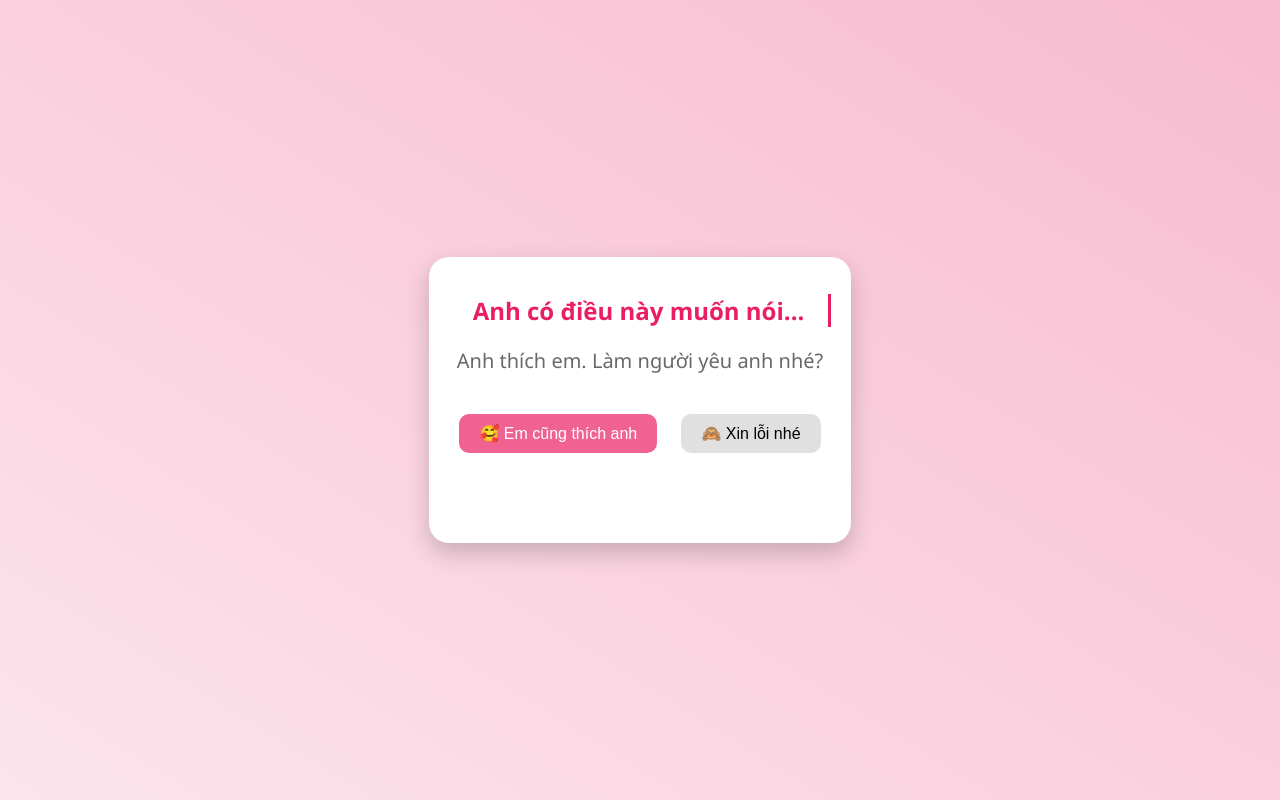
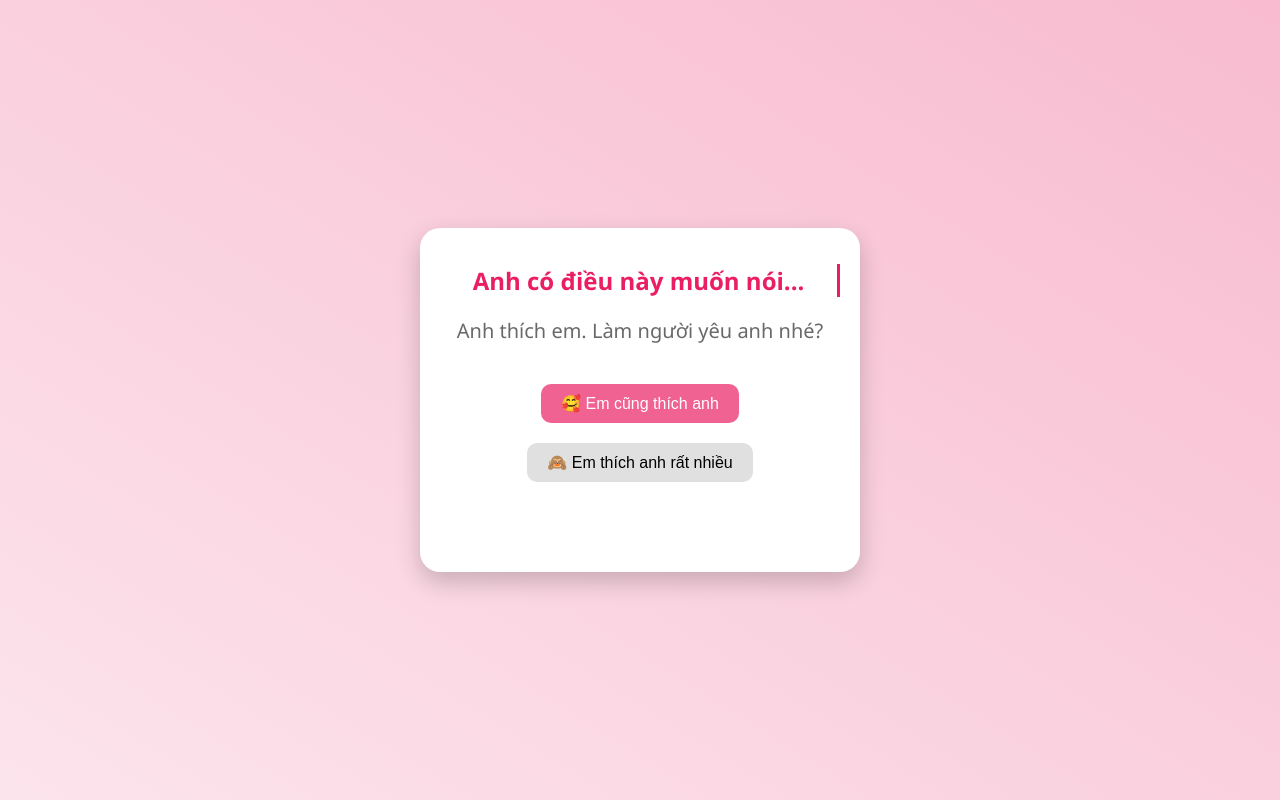
Before and after one commit to Vinh-dz-ass/hehe, a plain HTML site: page index.html in a window 1280 px wide. Drawn offline with Linux system fonts and the light colour scheme.

Commit message:
Update index.html

```diff
--- a/index.html
+++ b/index.html
@@ -12,7 +12,7 @@
     <p class="typing-delay">Anh thích em. Làm người yêu anh nhé?</p>
     <div class="buttons">
       <button onclick="yes()">🥰 Em cũng thích anh</button>
-      <button onclick="no()">🙈 Xin lỗi nhé</button>
+      <button onclick="no()">🙈 Em thích anh rất nhiều</button>
     </div>
     <div id="response"></div>
   </div>
```
